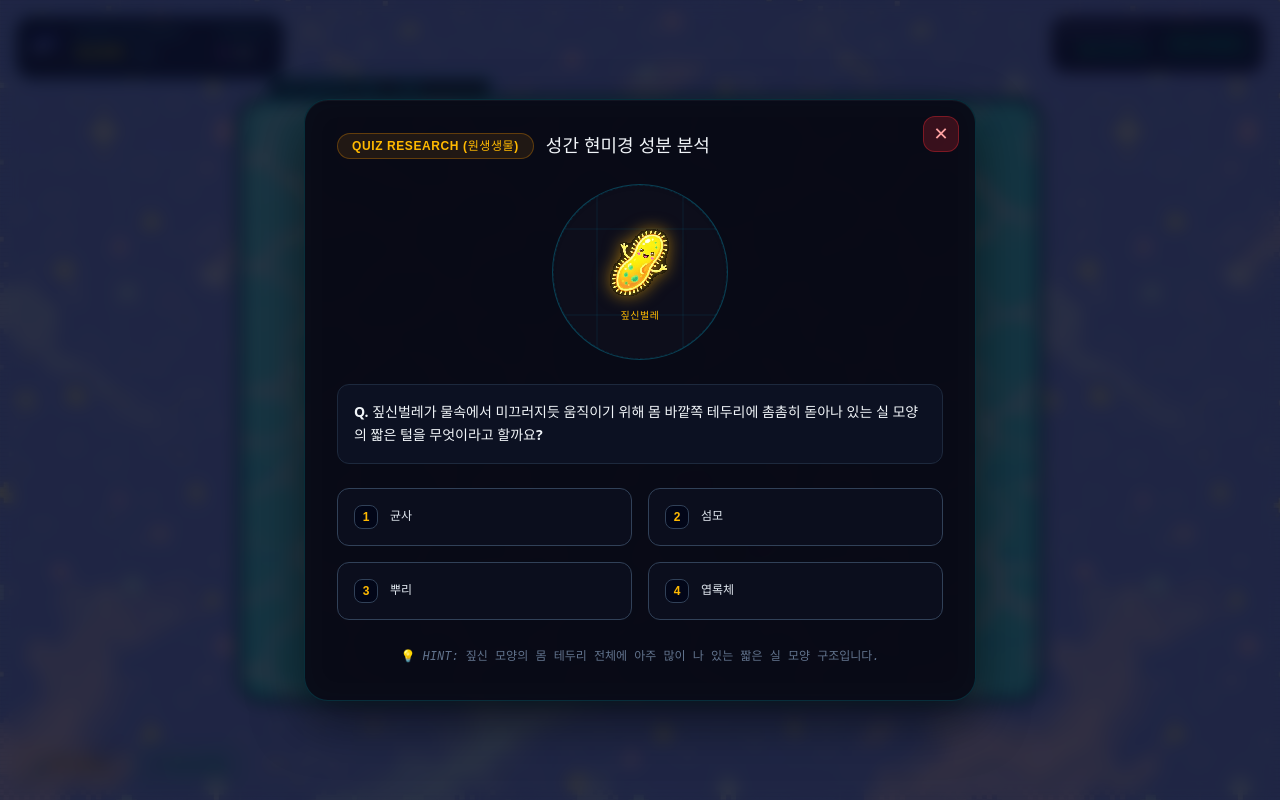
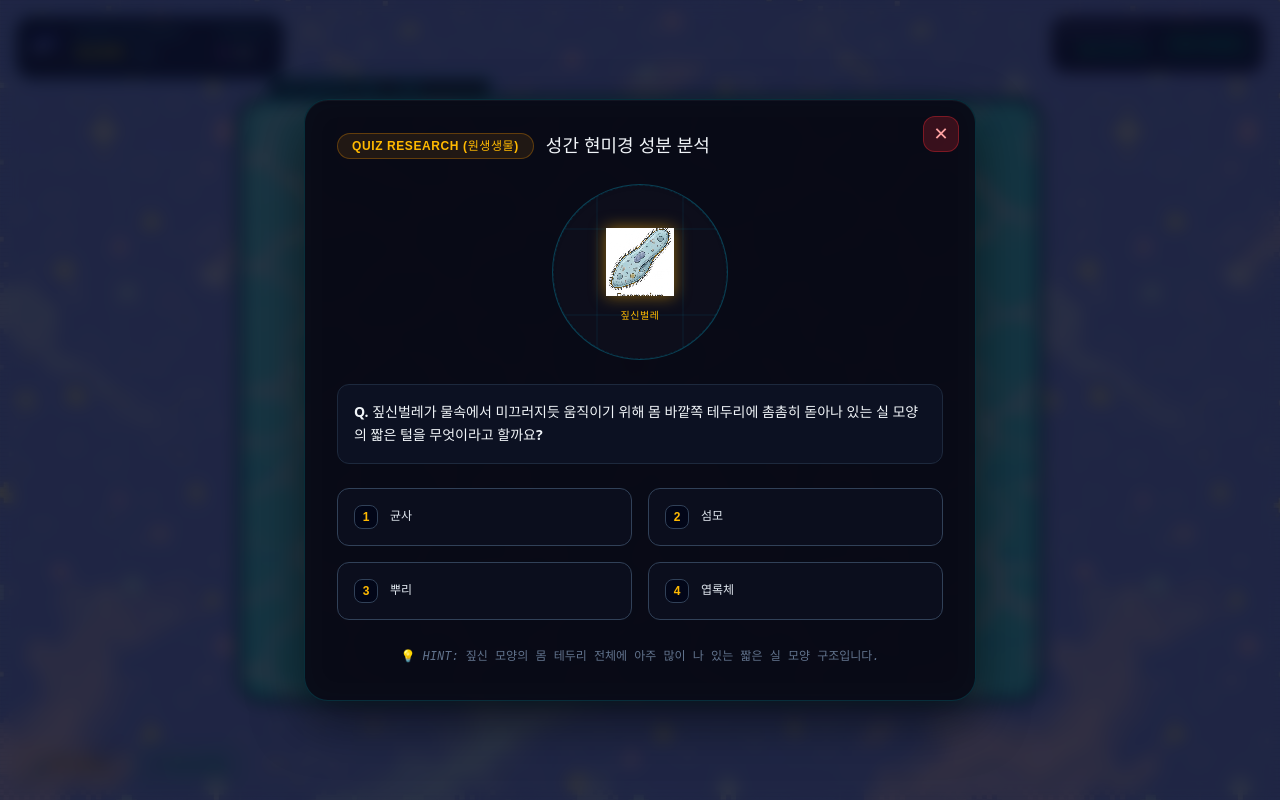
Before and after one commit to dldcom/science_4_1_4-2-, a React (Vite) app: page / in a window 1280 px wide. Both pictures are taken after a click on the button "🔬 연구 (퀴즈)". Built offline with nearby package versions, Linux system fonts and the light colour scheme.

Commit message:
feat: apply textbook-quality biology illustration spritesheet mapping and processing

```diff
--- a/src/components/SpaceCanvas.jsx
+++ b/src/components/SpaceCanvas.jsx
@@ -4,22 +4,22 @@ import { foodPlanets } from '../utils/expeditions';
 const spriteMapping = {
   '버섯': { row: 0, col: 0 },
   '곰팡이': { row: 0, col: 1 },
-  '짚신벌레': { row: 0, col: 2 },
-  '아메바': { row: 0, col: 3 },
-  '해캄': { row: 0, col: 4 },
-  '대장균': { row: 1, col: 0 },
-  '젖산균': { row: 1, col: 1 },
-  '이스트': { row: 1, col: 2 },
-  '고초균': { row: 1, col: 3 },
-  '화산 버섯': { row: 1, col: 4 },
-  '네온 곰팡이': { row: 2, col: 0 },
-  '포자버섯 젤리': { row: 2, col: 1 },
-  '제트 짚신벌레': { row: 2, col: 2 },
-  '블랙홀 아메바': { row: 2, col: 3 },
-  '우주 태양 아메바': { row: 2, col: 4 },
-  '메가 이스트': { row: 3, col: 0 },
-  '누룩곰팡이': { row: 3, col: 1 },
-  '아세트산균': { row: 3, col: 2 }
+  '이스트': { row: 0, col: 2 },
+  '누룩곰팡이': { row: 0, col: 3 },
+  '짚신벌레': { row: 1, col: 0 },
+  '아메바': { row: 1, col: 1 },
+  '해캄': { row: 1, col: 2 },
+  '대장균': { row: 2, col: 0 },
+  '젖산균': { row: 2, col: 1 },
+  '고초균': { row: 2, col: 2 },
+  '아세트산균': { row: 2, col: 3 },
+  '화산 버섯': { row: 3, col: 0 },
+  '네온 곰팡이': { row: 3, col: 1 },
+  '포자버섯 젤리': { row: 3, col: 2 },
+  '제트 짚신벌레': { row: 3, col: 3 },
+  '블랙홀 아메바': { row: 3, col: 4 },
+  '우주 태양 아메바': { row: 4, col: 0 },
+  '메가 이스트': { row: 4, col: 1 }
 };
 
 // 미생물 모양을 그리거나 이미지 스프라이트를 렌더링하는 함수
--- a/src/components/VectorIcons.jsx
+++ b/src/components/VectorIcons.jsx
@@ -132,22 +132,22 @@ export function FoodIcon({ name, className = "w-12 h-12", glow = true }) {
 const spriteMapping = {
   '버섯': { row: 0, col: 0 },
   '곰팡이': { row: 0, col: 1 },
-  '짚신벌레': { row: 0, col: 2 },
-  '아메바': { row: 0, col: 3 },
-  '해캄': { row: 0, col: 4 },
-  '대장균': { row: 1, col: 0 },
-  '젖산균': { row: 1, col: 1 },
-  '이스트': { row: 1, col: 2 },
-  '고초균': { row: 1, col: 3 },
-  '화산 버섯': { row: 1, col: 4 },
-  '네온 곰팡이': { row: 2, col: 0 },
-  '포자버섯 젤리': { row: 2, col: 1 },
-  '제트 짚신벌레': { row: 2, col: 2 },
-  '블랙홀 아메바': { row: 2, col: 3 },
-  '우주 태양 아메바': { row: 2, col: 4 },
-  '메가 이스트': { row: 3, col: 0 },
-  '누룩곰팡이': { row: 3, col: 1 },
-  '아세트산균': { row: 3, col: 2 }
+  '이스트': { row: 0, col: 2 },
+  '누룩곰팡이': { row: 0, col: 3 },
+  '짚신벌레': { row: 1, col: 0 },
+  '아메바': { row: 1, col: 1 },
+  '해캄': { row: 1, col: 2 },
+  '대장균': { row: 2, col: 0 },
+  '젖산균': { row: 2, col: 1 },
+  '고초균': { row: 2, col: 2 },
+  '아세트산균': { row: 2, col: 3 },
+  '화산 버섯': { row: 3, col: 0 },
+  '네온 곰팡이': { row: 3, col: 1 },
+  '포자버섯 젤리': { row: 3, col: 2 },
+  '제트 짚신벌레': { row: 3, col: 3 },
+  '블랙홀 아메바': { row: 3, col: 4 },
+  '우주 태양 아메바': { row: 4, col: 0 },
+  '메가 이스트': { row: 4, col: 1 }
 };
 
 // 2. 미생물 종류별 벡터 일러스트 아이콘 모음 (도감 및 조합소 화면 연동용)
```
Also changed, not shown: public/images/microbes_spritesheet.png, 1 other file (tests, documents, lock files or other folders).
